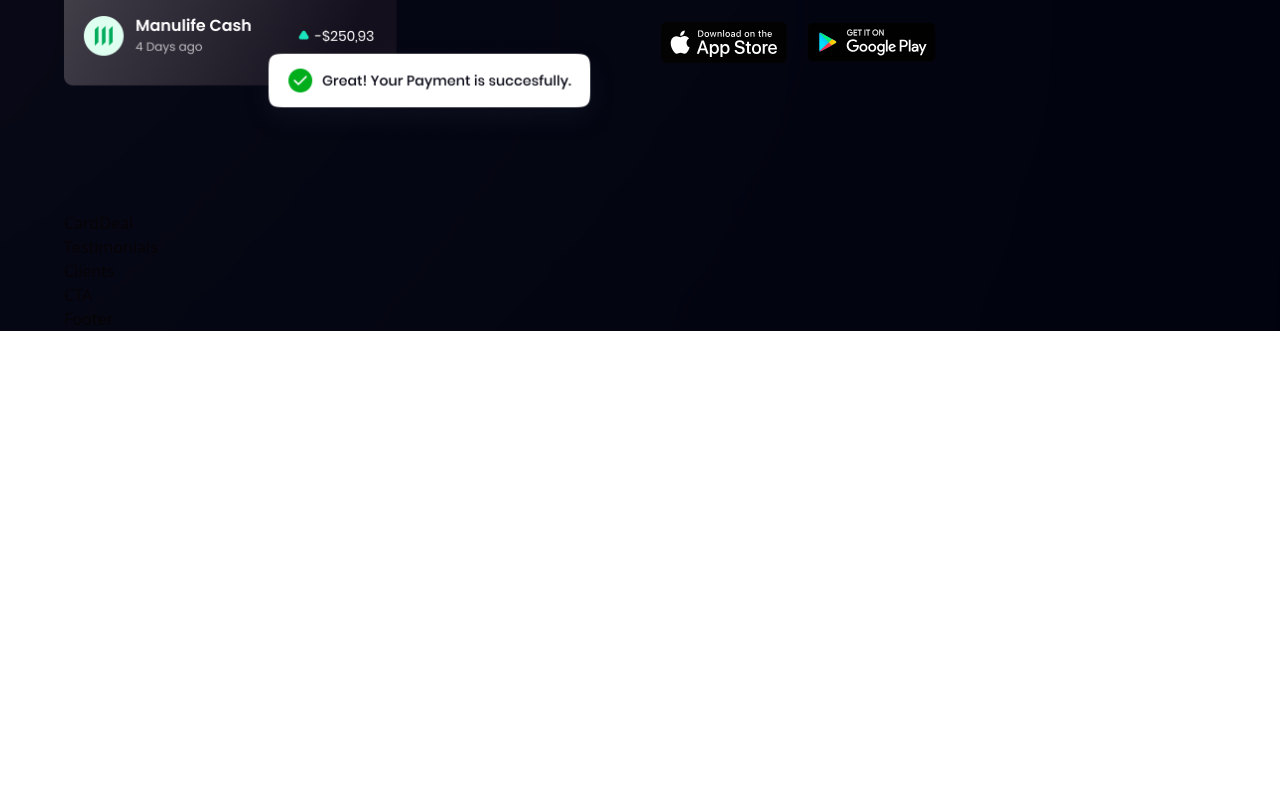
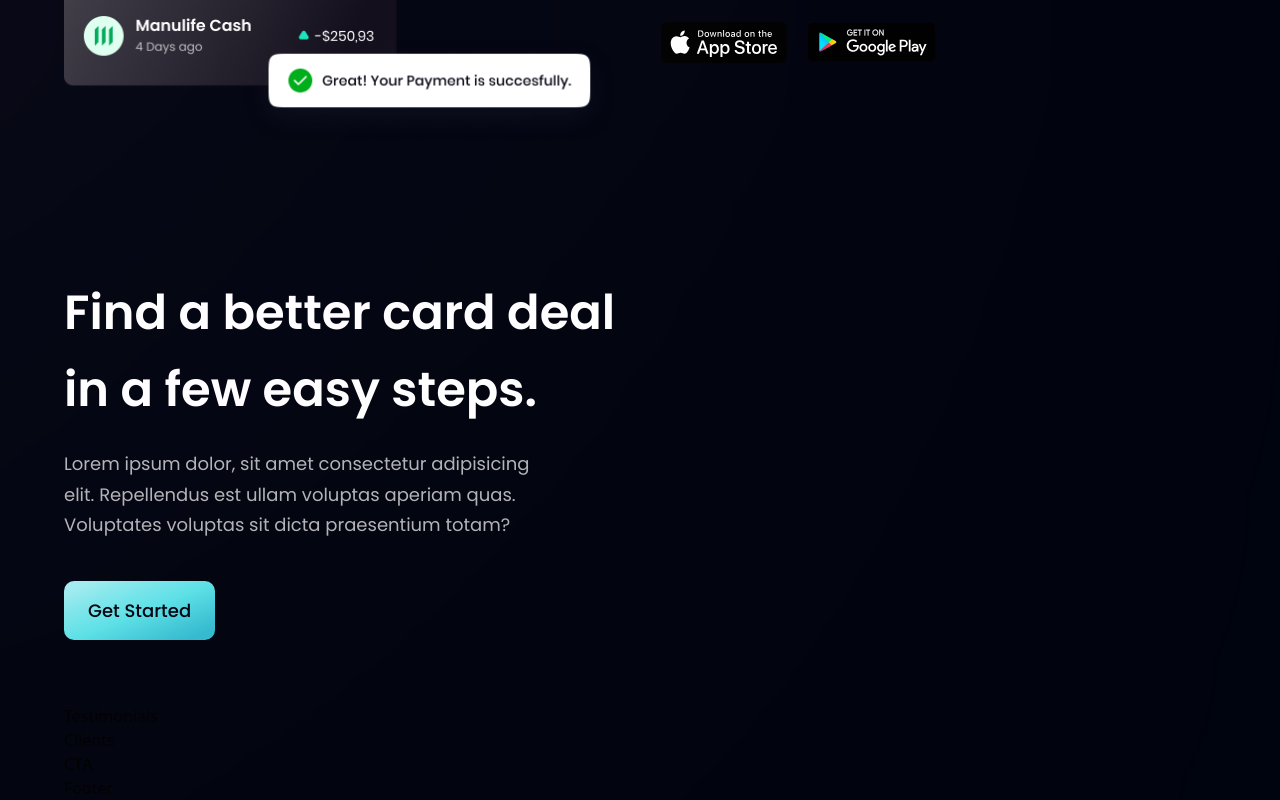
Before and after one commit to ThibautMilville/Modern_Responsive_UI_UX_Website, a React (Vite) app in the folder bank_modern_app/: page / in a window 1280 px wide. Shown: the part 1962-2762 px from the top of the page. Before the commit the page ends 2293 px from the top, so only its background shows below. Built offline with nearby package versions, Linux system fonts and the light colour scheme.

Commit message:
button rounded

```diff
--- a/bank_modern_app/src/components/Button.jsx
+++ b/bank_modern_app/src/components/Button.jsx
@@ -2,7 +2,8 @@
 
 const button = ({ styles }) => {
   return (
-    <button type="button" className={`py-4 px-6 bg-blue-gradient font-poppins font-medium text-[18px] text-primary outline-none ${styles}`}>
+    <button type="button" className={`py-4 px-6 bg-blue-gradient font-poppins font-medium
+    text-[18px] text-primary outline-none ${styles} rounded-[10px]`}>
       Get Started
     </button>
   )
--- a/bank_modern_app/src/components/CardDeal.jsx
+++ b/bank_modern_app/src/components/CardDeal.jsx
@@ -1,9 +1,18 @@
-import React from 'react'
+import { card } from "../assets";
+import styles, { layout } from "../style";
+import Button from "./Button";
 
-const CardDeal = () => {
-  return (
-    <div>CardDeal</div>
-  )
-}
+const CardDeal = () => (
+  <section className={layout.section}>
+    <div className={layout.sectionInfo}>
+      <h2 className={styles.heading2}>Find a better card deal <br className="sm:block hidden" />
+        in a few easy steps.</h2>
+      <p className={`${styles.paragraph} max-w-[470px] mt-5`}>Lorem ipsum dolor, sit amet consectetur adipisicing elit. Repellendus est ullam
+        voluptas aperiam quas. Voluptates voluptas sit dicta praesentium totam?</p>
+
+        <Button styles="mt-10" />
+    </div>
+  </section>
+)
 
 export default CardDeal
```
